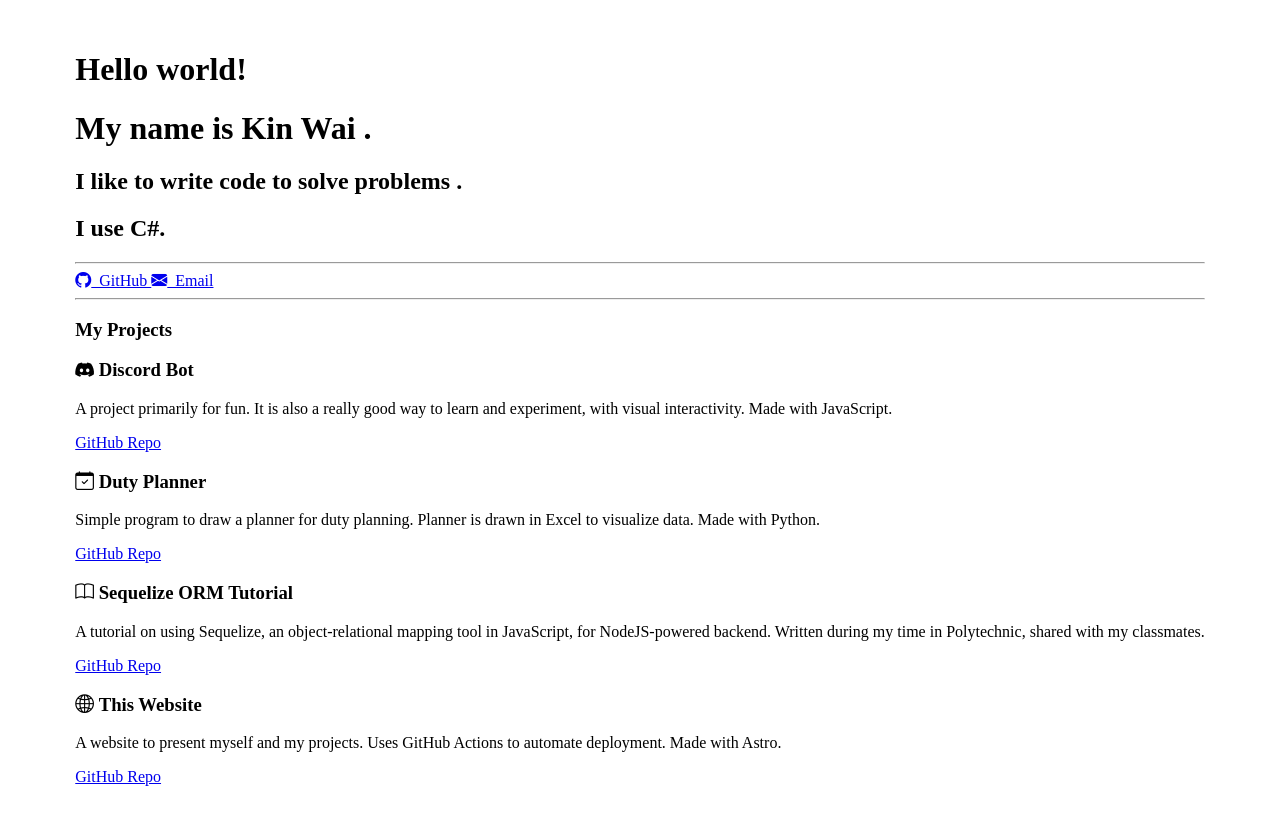
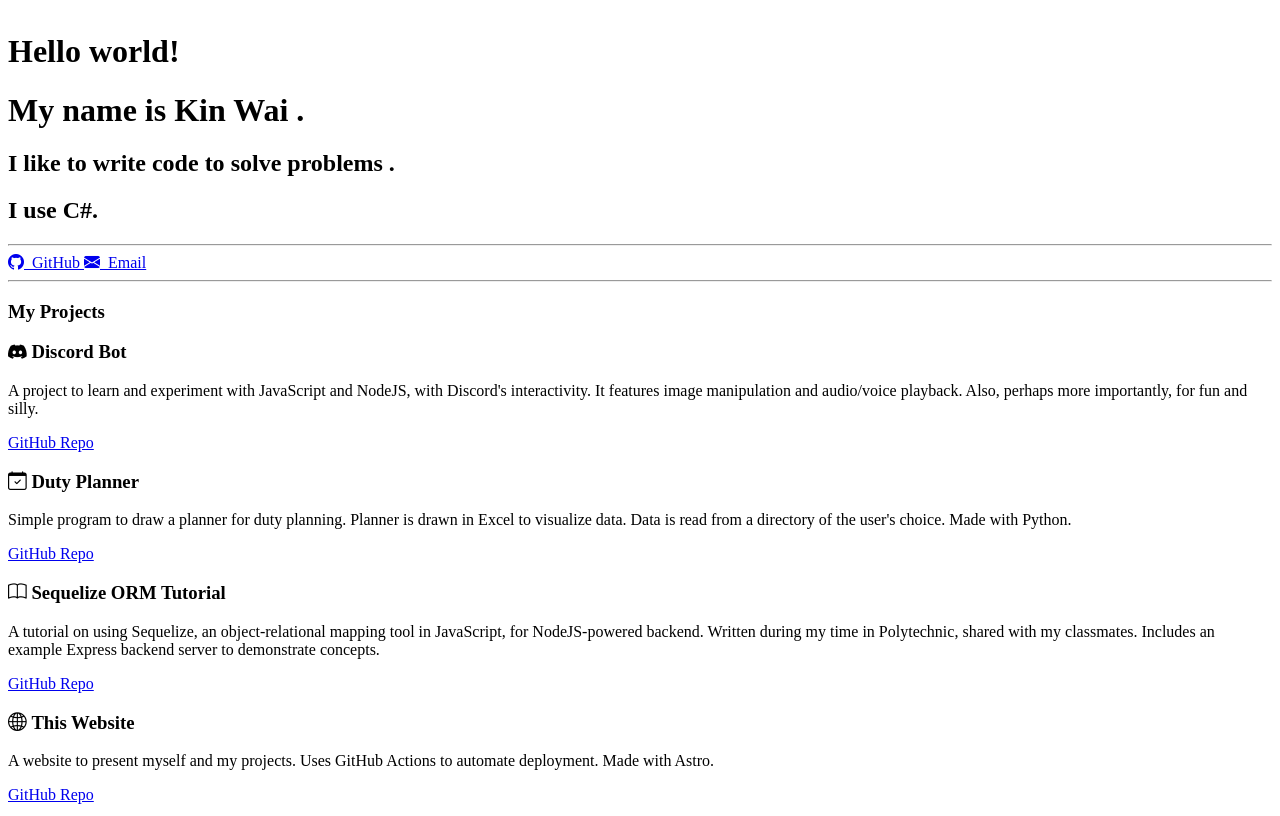
Before and after one commit to chungkw/chungkw.github.io, an Astro site: page / in a window 1280 px wide. Built offline with nearby package versions, Linux system fonts and the light colour scheme; Astro itself is replaced by a stand-in of ours.

Commit message:
Update project descriptions

```diff
--- a/src/data/projects.js
+++ b/src/data/projects.js
@@ -3,7 +3,7 @@ export const projects = [
         title: "Discord Bot",
         icon: "bi-discord",
         description:
-            "A project primarily for fun. It is also a really good way to learn and experiment, with visual interactivity. Made with JavaScript.",
+            "A project to learn and experiment with JavaScript and NodeJS, with Discord's interactivity. It features image manipulation and audio/voice playback. Also, perhaps more importantly, for fun and silly.",
         links: [
             {
                 url: "https://github.com/chungkw/discord-bot",
@@ -15,7 +15,7 @@ export const projects = [
         title: "Duty Planner",
         icon: "bi-calendar-check",
         description:
-            "Simple program to draw a planner for duty planning. Planner is drawn in Excel to visualize data. Made with Python.",
+            "Simple program to draw a planner for duty planning. Planner is drawn in Excel to visualize data. Data is read from a directory of the user's choice. Made with Python.",
         links: [
             {
                 url: "https://github.com/chungkw/duty-planner-gui",
@@ -27,7 +27,7 @@ export const projects = [
         title: "Sequelize ORM Tutorial",
         icon: "bi-book",
         description:
-            "A tutorial on using Sequelize, an object-relational mapping tool in JavaScript, for NodeJS-powered backend. Written during my time in Polytechnic, shared with my classmates.",
+            "A tutorial on using Sequelize, an object-relational mapping tool in JavaScript, for NodeJS-powered backend. Written during my time in Polytechnic, shared with my classmates. Includes an example Express backend server to demonstrate concepts.",
         links: [
             {
                 url: "https://github.com/chungkw/sequelize_tutorial",
```
